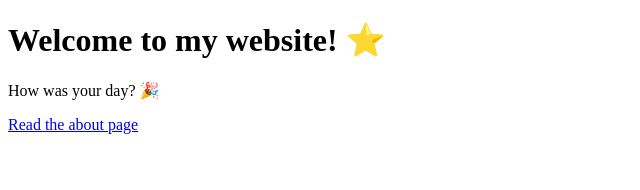
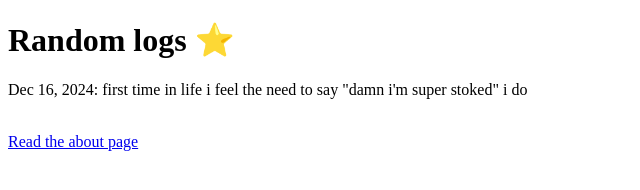
Before and after one commit to sallypatteera/sallypatteera.github.io, a plain HTML site: page index.html in a window 1280 px wide. Shown: the whole page, without its empty margins (0-640 px from the left). Drawn offline with Linux system fonts and the light colour scheme.

Commit message:
random logs idea

```diff
--- a/index.html
+++ b/index.html
@@ -4,8 +4,9 @@
       <title>My Cool Website</title>
    </head>
    <body>
-      <h1>Welcome to my website! ⭐️</h1>
-      <p>How was your day? 🎉</p>
+      <h1>Random logs ⭐️</h1>
+      <p>Dec 16, 2024: first time in life i feel the need to say "damn i'm super stoked" i do</p>
+      <br>
       <a href="./about.html">Read the about page</a>
    </body>
 </html>
```
